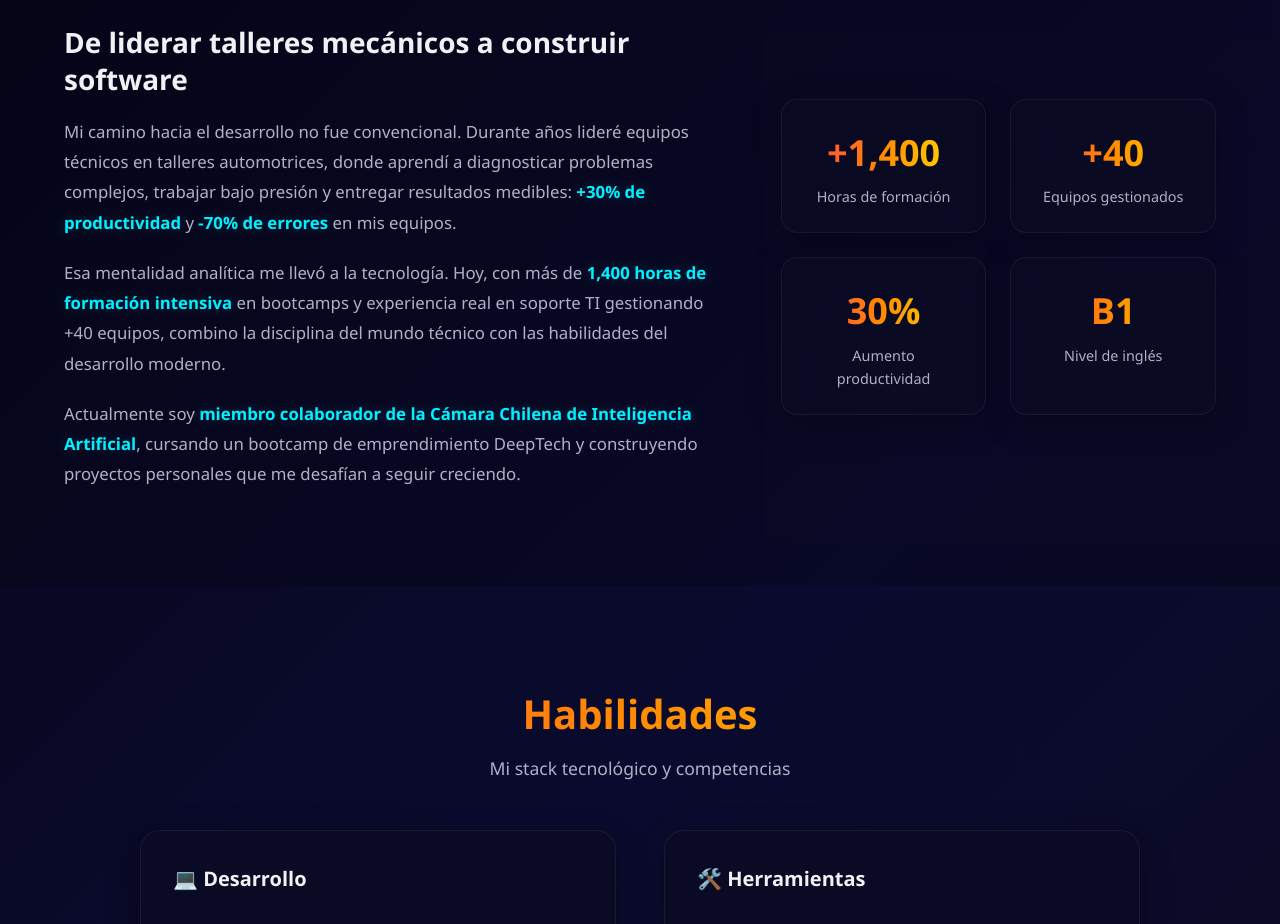
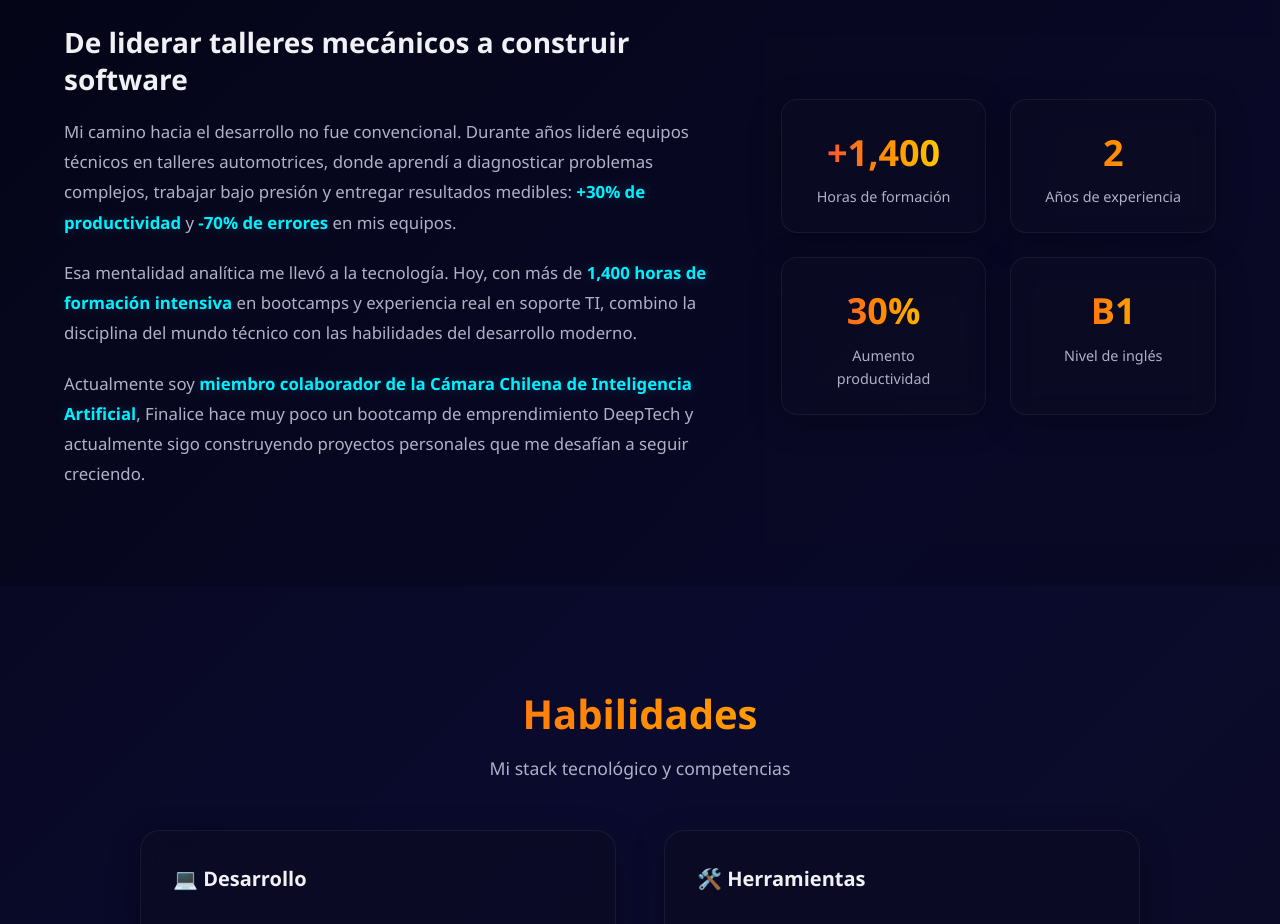
Before and after one commit to AndresLizama77/AndresLizama77.github.io, a React (Vite) app: page / in a window 1280 px wide. Shown: the part 1020-1944 px from the top of the page. Built offline with nearby package versions, Linux system fonts and the light colour scheme.

Commit message:
chore(content): actualizacion de textos de la pagina

```diff
--- a/src/App.jsx
+++ b/src/App.jsx
@@ -110,13 +110,13 @@ function App() {
             <p>
               Esa mentalidad analítica me llevó a la tecnología. Hoy, con más de
               <strong> 1,400 horas de formación intensiva</strong> en bootcamps y experiencia
-              real en soporte TI gestionando +40 equipos, combino la disciplina del
+              real en soporte TI, combino la disciplina del
               mundo técnico con las habilidades del desarrollo moderno.
             </p>
             <p>
               Actualmente soy <strong>miembro colaborador de la Cámara Chilena de
-              Inteligencia Artificial</strong>, cursando un bootcamp de emprendimiento
-              DeepTech y construyendo proyectos personales que me desafían a seguir
+              Inteligencia Artificial</strong>, Finalice hace muy poco un bootcamp de emprendimiento
+              DeepTech y actualmente sigo construyendo proyectos personales que me desafían a seguir
               creciendo.
             </p>
           </div>
@@ -127,8 +127,8 @@ function App() {
               <span className="stat-label">Horas de formación</span>
             </div>
             <div className="stat-card">
-              <span className="stat-numero">+40</span>
-              <span className="stat-label">Equipos gestionados</span>
+              <span className="stat-numero">2</span>
+              <span className="stat-label">Años de experiencia </span>
             </div>
             <div className="stat-card">
               <span className="stat-numero">30%</span>
```
